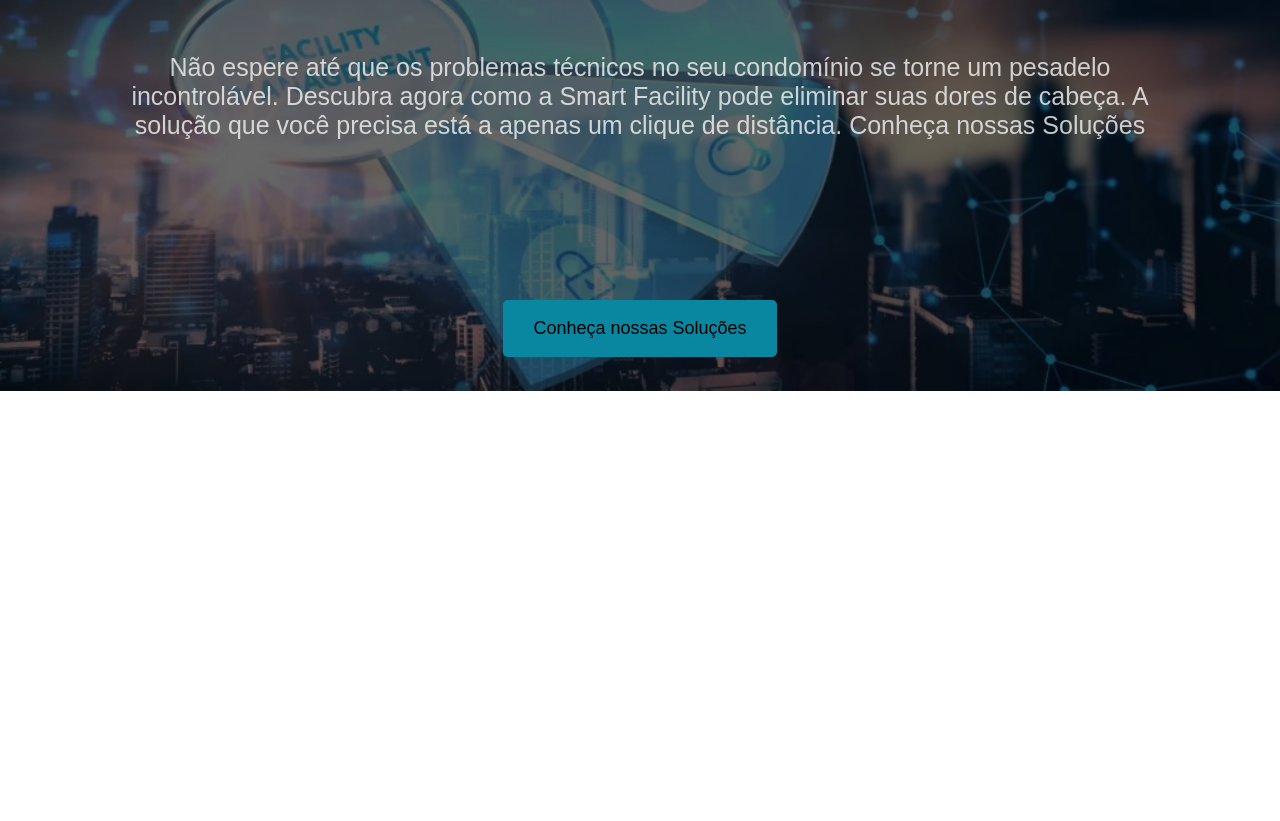
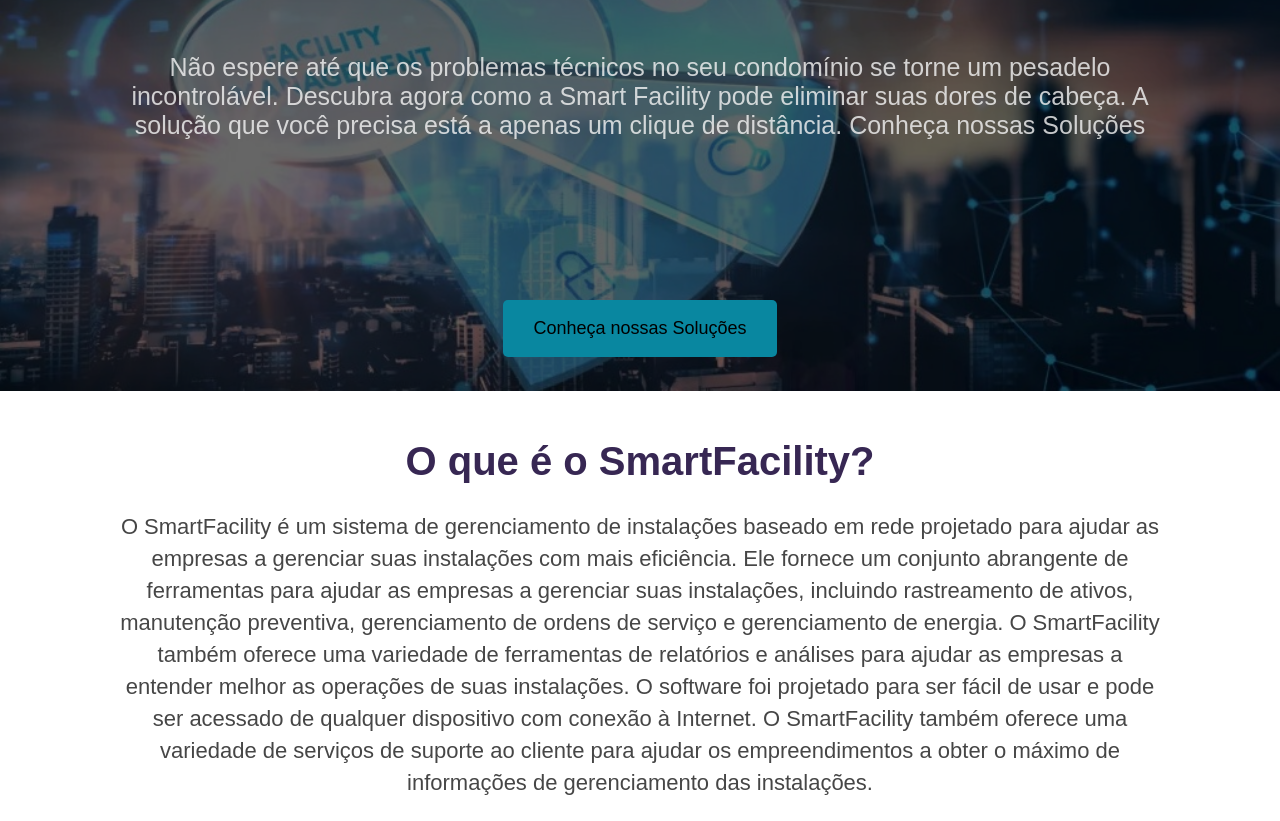
Before and after one commit to AdautoMarques/SmartFacility, a Next.js app: page / in a window 1280 px wide. Shown: the part 384-1205 px from the top of the page. Before the commit the page ends 800 px from the top, so only its background shows below. Built offline with nearby package versions, Linux system fonts and the light colour scheme.

Commit message:
Componente de Features

```diff
--- a/pages/index.jsx
+++ b/pages/index.jsx
@@ -1,12 +1,14 @@
 import Header from '@/src/components/Header'
 import styles from './Home.module.scss'
 import Welcome from '@/src/components/Welcome'
+import Features from '@/src/components/Features'
 
 export default function Home(){
   return(
     <div className={styles.container}>
       <Header />
       <Welcome />
+      <Features />
     </div>
   )
 }
--- /dev/null
+++ b/src/components/Features/index.jsx
@@ -0,0 +1,22 @@
+import styles from './styles.module.scss'
+
+const Features = () => {
+  return (
+    <div className={styles.container} id='Quem'>
+      <h1>O que é o SmartFacility?</h1>
+      <p>
+        O SmartFacility é um sistema de gerenciamento de instalações baseado em rede projetado para ajudar
+        as empresas a gerenciar suas instalações com mais eficiência.
+        Ele fornece um conjunto abrangente de ferramentas para ajudar as empresas a gerenciar suas instalações,
+        incluindo rastreamento de ativos, manutenção preventiva, gerenciamento de ordens de serviço e
+        gerenciamento de energia. O SmartFacility também oferece uma variedade de ferramentas
+        de relatórios e análises para ajudar as empresas a entender melhor as operações de suas instalações.
+        O software foi projetado para ser fácil de usar e pode ser acessado de qualquer dispositivo com conexão
+        à Internet. O SmartFacility também oferece uma variedade de serviços de suporte ao cliente para ajudar os
+        empreendimentos a obter o máximo de informações de gerenciamento das instalações.
+      </p>
+    </div>
+  );
+}
+
+export default Features;
--- /dev/null
+++ b/src/components/Features/styles.module.scss
@@ -0,0 +1,20 @@
+@import '../../../styles/mixins/padding.scss';
+
+.container{
+  @include Padding;
+  margin-top: 3rem;
+
+  h1{
+    font-size: 40px;
+    color: #372753;
+    font-weight: bold;
+    text-align: center;
+  }
+
+  p{
+    font-size: 22px;
+    line-height: 2rem;
+    text-align: center;
+    color: #464646;
+  }
+}
--- a/src/components/Header/index.jsx
+++ b/src/components/Header/index.jsx
@@ -15,7 +15,7 @@
 
       <div className={styles.menu}>
         <Link href="/">Home</Link>
-        <Link href="#">Quem Somos</Link>
+        <Link href="#Quem">Quem Somos</Link>
         <Link href="#">Contatos</Link>
         <Link href='#'>Login</Link>
       </div>
```
